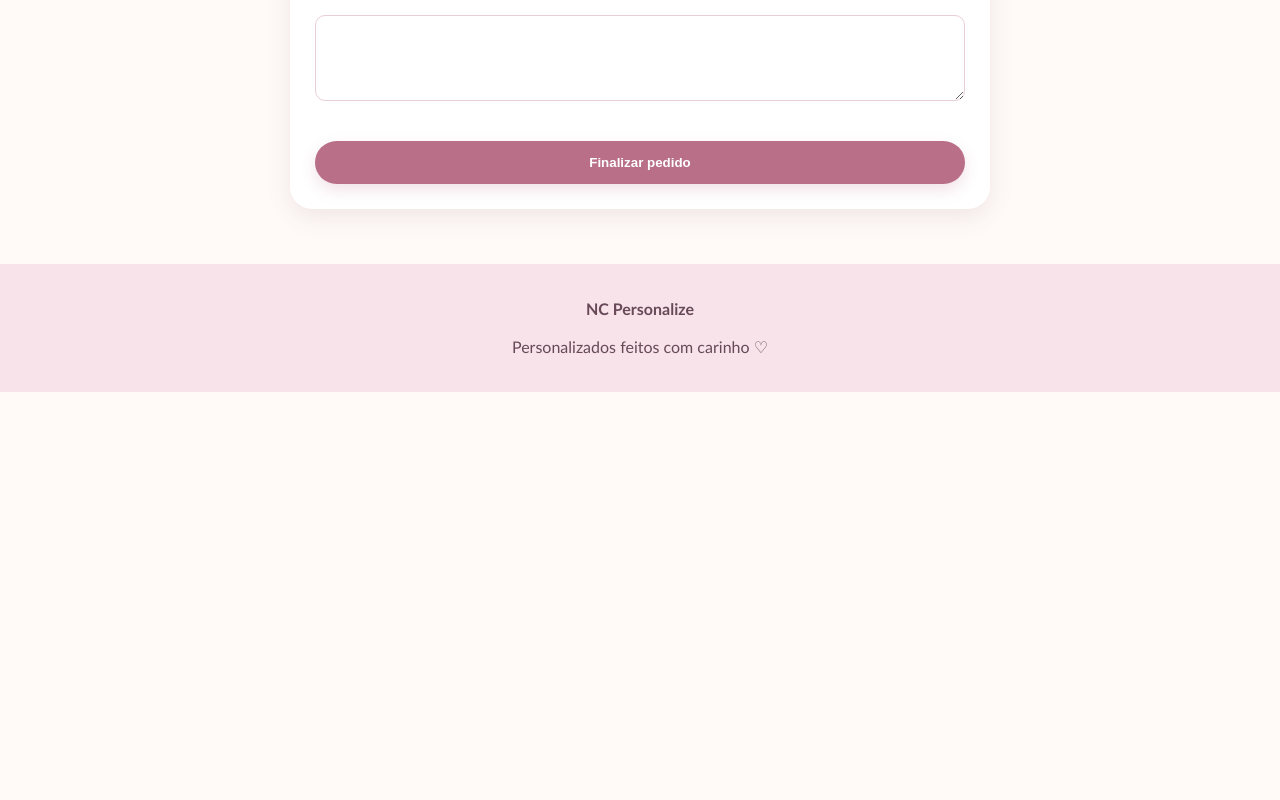
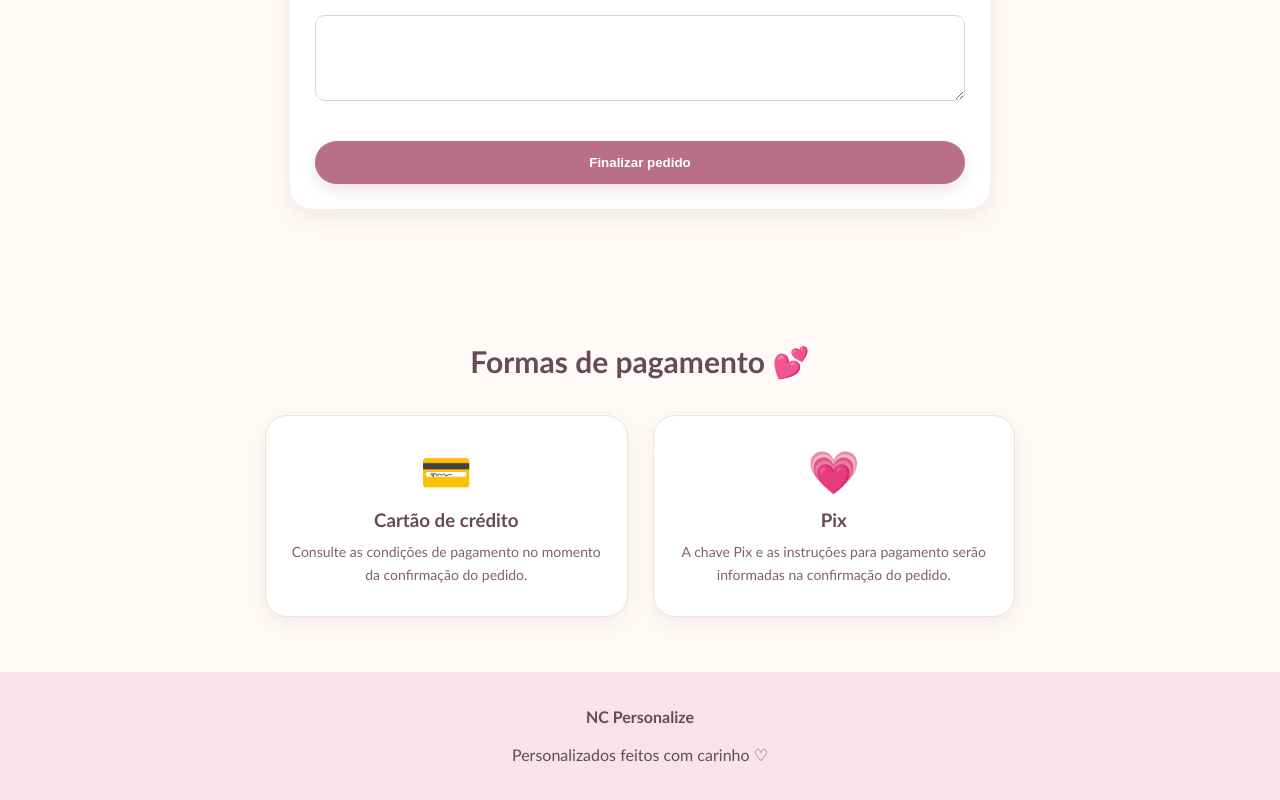
Before and after one commit to nc-personalize/nc-personalize, a plain HTML site: page index.html in a window 1280 px wide. Shown: the part 2789-3589 px from the top of the page. Before the commit the page ends 3181 px from the top, so only its background shows below. Drawn offline with Linux system fonts and the light colour scheme.

Commit message:
Add payment methods section to index.html

```diff
--- a/index.html
+++ b/index.html
@@ -545,6 +545,56 @@ textarea:focus {
   }
 
 }
+/* 💳 Formas de pagamento — NC Personalize */
+
+.pagamentos {
+  display: grid;
+  grid-template-columns: repeat(2, 1fr);
+  gap: 25px;
+  max-width: 750px;
+  margin: auto;
+}
+
+.pagamento {
+  background: #fff;
+  border: 1px solid #f0dfe4;
+  border-radius: 22px;
+  padding: 30px 25px;
+  text-align: center;
+  box-shadow: 0 7px 20px rgba(100,60,75,0.08);
+  transition: transform 0.25s ease,
+              box-shadow 0.25s ease;
+}
+
+.pagamento:hover {
+  transform: translateY(-4px);
+  box-shadow: 0 12px 28px rgba(100,60,75,0.13);
+}
+
+.pagamento-icone {
+  font-size: 42px;
+  margin-bottom: 12px;
+}
+
+.pagamento h3 {
+  color: #684957;
+  margin: 8px 0 10px;
+}
+
+.pagamento p {
+  color: #80616d;
+  line-height: 1.6;
+  font-size: 14px;
+  margin: 0;
+}
+
+@media (max-width: 600px) {
+
+  .pagamentos {
+    grid-template-columns: 1fr;
+  }
+
+}
 </style>
 </head>
 
@@ -926,6 +976,51 @@ textarea:focus {
       Finalizar pedido
 
     </button>
+
+  </div>
+
+</section>
+
+
+<section>
+
+  <div class="titulo">
+
+    <h2>Formas de pagamento 💕</h2>
+
+  </div>
+
+  <div class="pagamentos">
+
+    <div class="pagamento">
+
+      <div class="pagamento-icone">
+        💳
+      </div>
+
+      <h3>Cartão de crédito</h3>
+
+      <p>
+        Consulte as condições de pagamento
+        no momento da confirmação do pedido.
+      </p>
+
+    </div>
+
+    <div class="pagamento">
+
+      <div class="pagamento-icone">
+        💗
+      </div>
+
+      <h3>Pix</h3>
+
+      <p>
+        A chave Pix e as instruções para pagamento
+        serão informadas na confirmação do pedido.
+      </p>
+
+    </div>
 
   </div>
 
```
